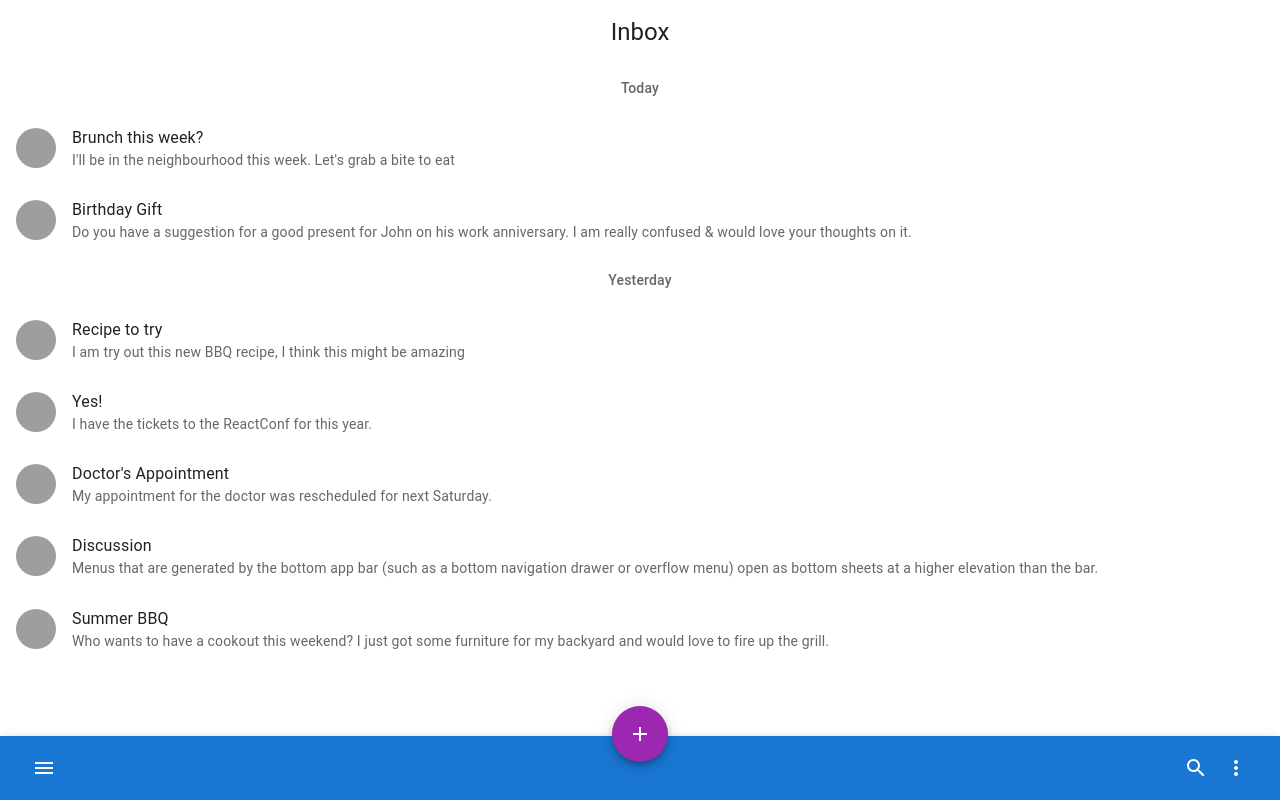
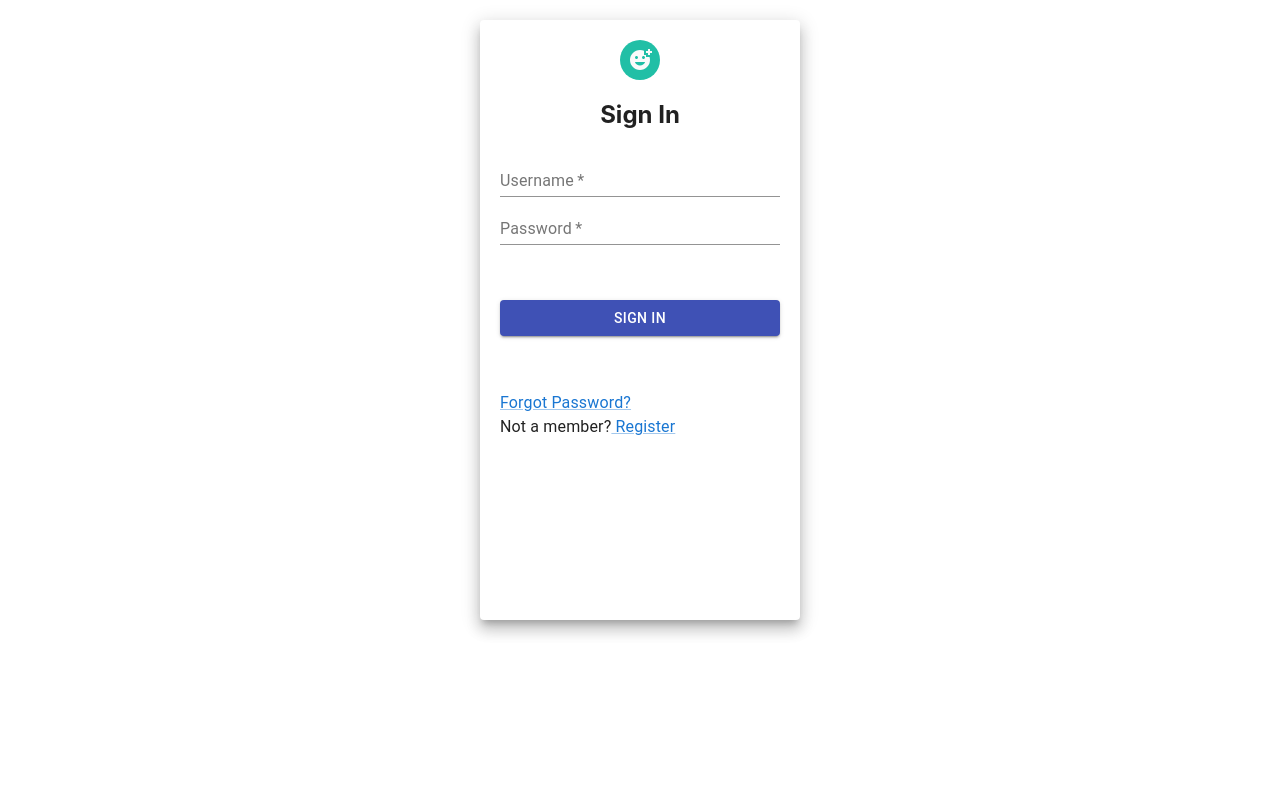
Before and after one commit to Maier964/MTmess, a React (Create React App) app in the folder frontend/: page / in a window 1280 px wide. Built offline with nearby package versions, Linux system fonts and the light colour scheme; grey boxes are pictures that could not be loaded.

Commit message:
Front-end progress

```diff
--- a/frontend/package.json
+++ b/frontend/package.json
@@ -7,7 +7,7 @@
     "@emotion/styled": "^11.6.0",
     "@material-ui/core": "^4.12.3",
     "@material-ui/icons": "^4.11.2",
-    "@mui/icons-material": "^5.2.4",
+    "@mui/icons-material": "^5.2.5",
     "@mui/material": "^5.2.4",
     "@mui/styled-engine-sc": "^5.1.0",
     "@testing-library/jest-dom": "^5.15.1",
--- a/frontend/src/App.css
+++ b/frontend/src/App.css
@@ -1,5 +1,5 @@
 .App {
-  text-align: center;
+ /*  text-align: center; */
 }
 
 .App-logo {
--- a/frontend/src/App.js
+++ b/frontend/src/App.js
@@ -1,6 +1,7 @@
 // import React, {Component, useState, useEffect} from 'react';
 import './App.css';
-import AppBar from './components/Appbar';
+//import AppBar from './components/Appbar';
+import Login from './components/login';
 
 function App () {
   // const [message, setMessage] = useState("");
@@ -24,7 +25,7 @@ function App () {
   //     </div>
   // )
   return (   <div className='App'>
-  <AppBar/>
+  <Login/>
 </div> );
 
 }
--- /dev/null
+++ b/frontend/src/components/login.js
@@ -0,0 +1,48 @@
+import React from 'react'
+import { Avatar, Button, Grid, Paper, TextField } from '@material-ui/core'
+import  AddReaction  from '@mui/icons-material/AddReaction'
+import { Typography } from '@mui/material';
+import { Link } from '@mui/material';
+
+
+
+
+
+const Login=()=>{
+
+    const buttonStyle = {
+        margin:'55px 0'
+    }
+    const paperStyle={ padding: 20 ,
+        height:'70vh',
+        width : 280,
+        margin:"20px auto",} // vf - viewport height
+
+    const avatarStyle = {
+        backgroundColor: '#21bfa6'
+    }
+
+    return(
+        <Grid>
+            <Paper elevation={10} style={paperStyle}>
+                <Grid align='center'>
+                        <Avatar style={avatarStyle}> <AddReaction/>  </Avatar>
+                        <h2> Sign In </h2>
+                </Grid>
+                <TextField label='Username' placeholder='Enter username' fullWidth required/>
+                <TextField label='Password' placeholder='Enter password' type='password' fullWidth required/>
+                <Button variant='contained' type='submit' color='primary' fullWidth style={buttonStyle}> Sign in </Button>
+
+                <Typography>
+                    <Link href="#"> Forgot Password? </Link>
+                </Typography>
+
+                <Typography> Not a member?
+                    <Link href="#"> Register </Link>
+                </Typography>
+            </Paper>
+        </Grid>
+    );
+}
+
+export default Login;
```
Also changed, not shown: 1 other file (tests, documents, lock files or other folders).
